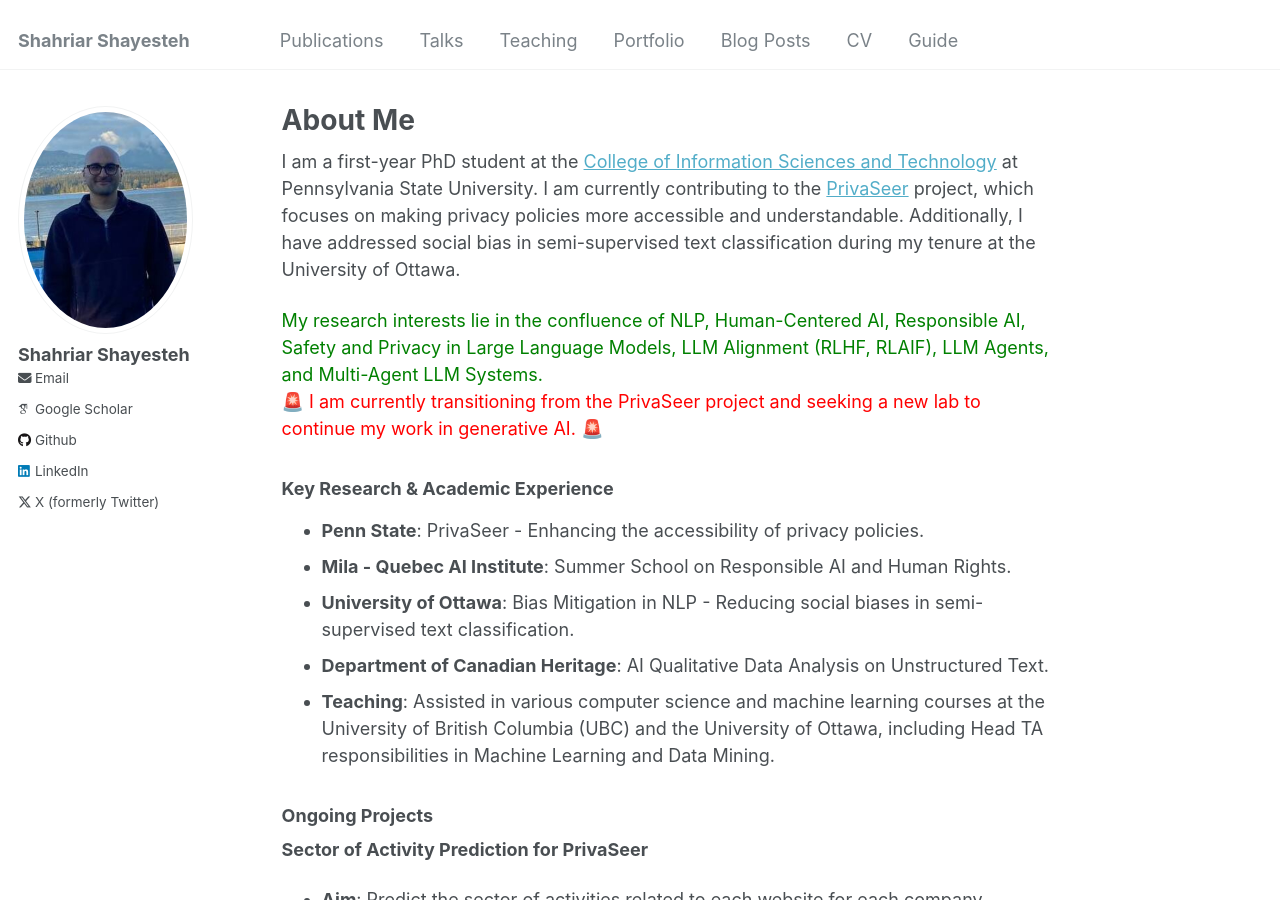
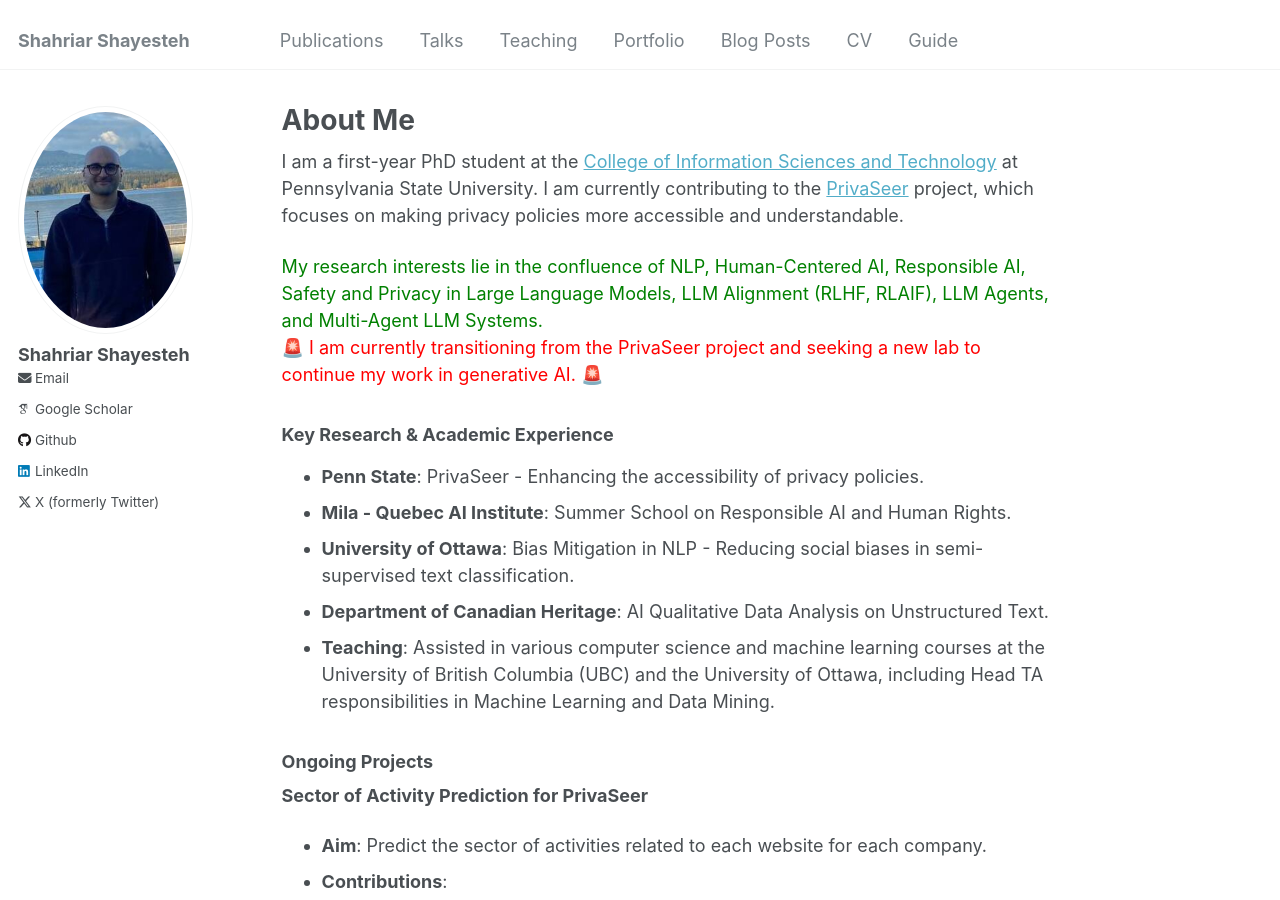
Before and after one commit to shahriarshayesteh/shahriarshayesteh.github.io, a Jekyll site: the page built from _pages/about.md, in a window 1280 px wide and 900 px high. Built offline with Jekyll 4.4.1, drawn with Linux system fonts in a browser that asks for light colours; some web fonts are replaced.

Commit message:
Update about.md

```diff
--- a/_pages/about.md
+++ b/_pages/about.md
@@ -8,7 +8,7 @@
   - /about.html
 ---
 
-I am a first-year PhD student at the [College of Information Sciences and Technology](https://ist.psu.edu/) at Pennsylvania State University. I am currently contributing to the [PrivaSeer](https://privaseer.ist.psu.edu) project, which focuses on making privacy policies more accessible and understandable. Additionally, I have addressed social bias in semi-supervised text classification during my tenure at the University of Ottawa.
+I am a first-year PhD student at the [College of Information Sciences and Technology](https://ist.psu.edu/) at Pennsylvania State University. I am currently contributing to the [PrivaSeer](https://privaseer.ist.psu.edu) project, which focuses on making privacy policies more accessible and understandable.
 
 <font color="green">My research interests lie in the confluence of NLP, Human-Centered AI, Responsible AI, Safety and Privacy in Large Language Models, LLM Alignment (RLHF, RLAIF), LLM Agents, and Multi-Agent LLM Systems.</font>
 
```
